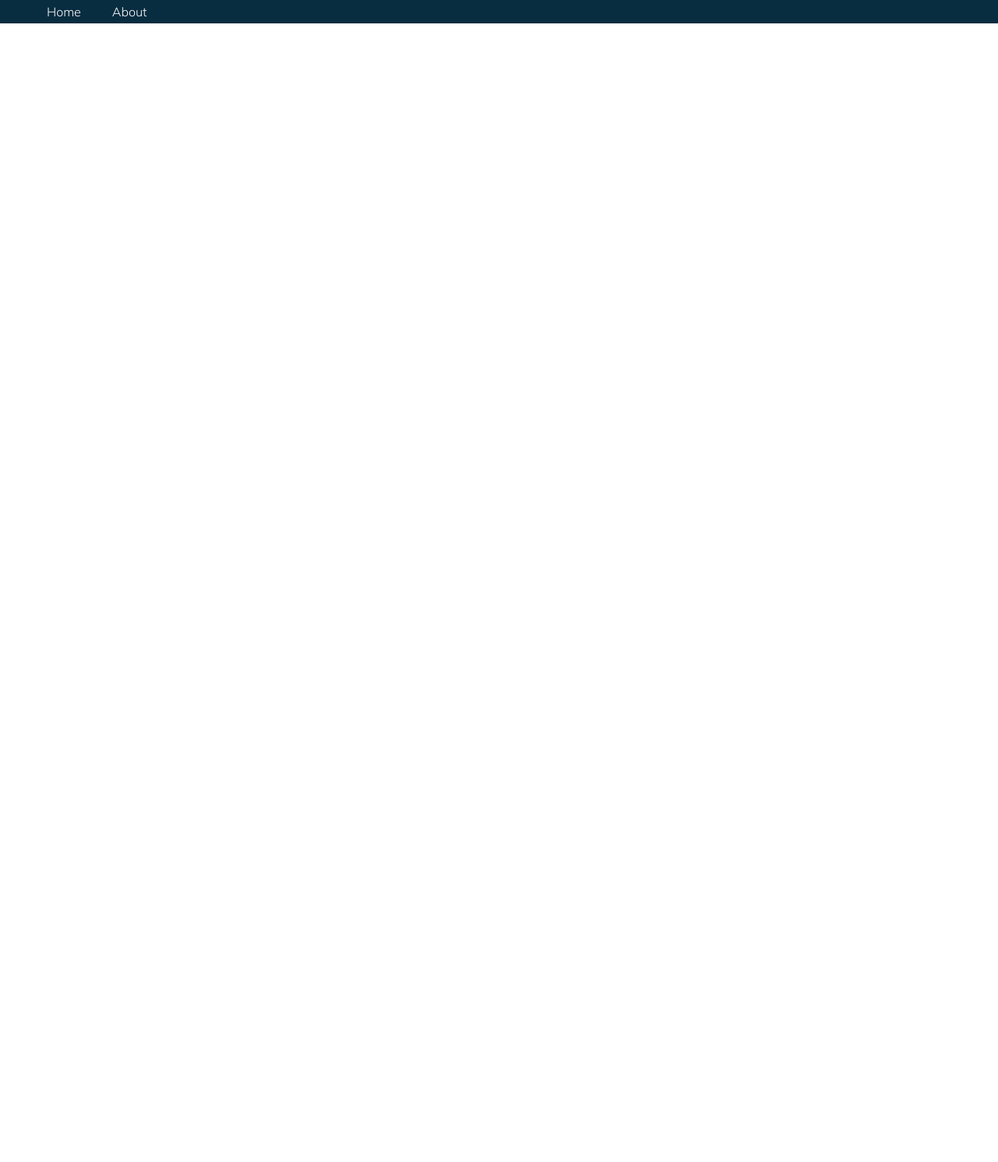
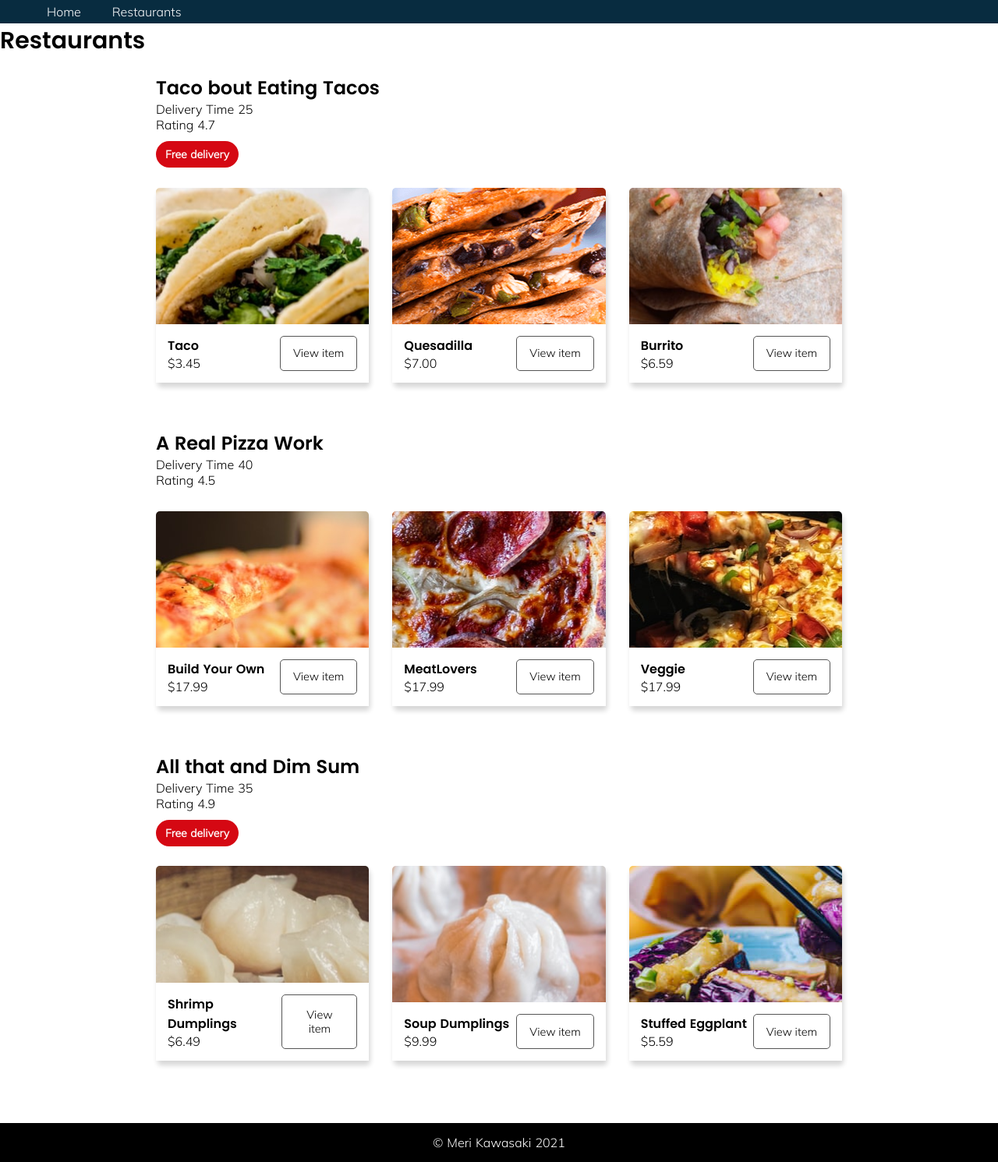
Before and after one commit to mat2ja/nuxtfoodapp, a Nuxt app: page /restaurants in a window 1280 px wide. Before the commit this address had no page. Shown: the whole page at 78% size. Before the commit the page ends 800 px from the top, so only its background shows below. Built offline with nearby package versions, Linux system fonts and the light colour scheme.

Commit message:
built restaurants page and footer

```diff
--- a/assets/main.css
+++ b/assets/main.css
@@ -140,6 +140,9 @@
 	padding: 10px 30px;
 	color: white;
 	text-align: center;
+	display: flex;
+	align-items: center;
+	justify-content: center;
 }
 
 footer a,
--- /dev/null
+++ b/components/AppFooter.vue
@@ -0,0 +1,5 @@
+<template>
+	<footer>
+		<p>&copy; Meri Kawasaki 2021</p>
+	</footer>
+</template>
--- a/components/AppMenu.vue
+++ b/components/AppMenu.vue
@@ -1,12 +1,8 @@
 <template>
 	<nav>
 		<ul>
-			<li>
-				<NuxtLink exact to="/">Home</NuxtLink>
-			</li>
-			<li>
-				<NuxtLink to="/about">About</NuxtLink>
-			</li>
+			<li><NuxtLink exact to="/">Home</NuxtLink></li>
+			<li><NuxtLink to="/restaurants">Restaurants</NuxtLink></li>
 		</ul>
 	</nav>
 </template>
--- a/layouts/default.vue
+++ b/layouts/default.vue
@@ -4,23 +4,26 @@
 			<AppMenu />
 			<Nuxt />
 		</div>
+		<AppFooter />
 	</div>
 </template>
 
 <script>
-import AppMenu from '@/components/AppMenu.vue';
+import AppMenu from "@/components/AppMenu.vue";
+import AppFooter from "@/components/AppFooter.vue";
 
 export default {
 	components: {
 		AppMenu,
+		AppFooter,
 	},
 };
 </script>
 
 <style>
 html {
-	font-family: 'Mulish', -apple-system, BlinkMacSystemFont, 'Segoe UI', Roboto,
-		'Helvetica Neue', Arial, sans-serif;
+	font-family: "Mulish", -apple-system, BlinkMacSystemFont, "Segoe UI", Roboto,
+		"Helvetica Neue", Arial, sans-serif;
 	font-weight: 300;
 	font-size: 16px;
 	word-spacing: 1px;
@@ -42,8 +45,8 @@
 h2,
 h3,
 h4 {
-	font-family: 'Poppins', -apple-system, BlinkMacSystemFont, 'Segoe UI',
-		Roboto, 'Helvetica Neue', Arial, sans-serif;
+	font-family: "Poppins", -apple-system, BlinkMacSystemFont, "Segoe UI",
+		Roboto, "Helvetica Neue", Arial, sans-serif;
 	font-weight: 600;
 }
 </style>
--- a/pages/about.vue
+++ /dev/null
@@ -1,12 +0,0 @@
-<template>
-	<div>
-        <h1>Hi from about page!</h1>
-    </div>
-</template>
-
-<script>
-export default {};
-</script>
-
-<style scoped>
-</style>
--- /dev/null
+++ b/pages/restaurants.vue
@@ -0,0 +1,16 @@
+<template>
+	<main class="container restaurant">
+		<h1>Restaurants</h1>
+		<AppRestaurantInfo />
+	</main>
+</template>
+
+<script>
+import AppRestaurantInfo from "@/components/AppRestaurantInfo.vue";
+
+export default {
+	components: {
+		AppRestaurantInfo,
+	},
+};
+</script>
```
Also changed, not shown: pages/README.md (deleted). Lines whose indentation alone changed are shown as unchanged.
